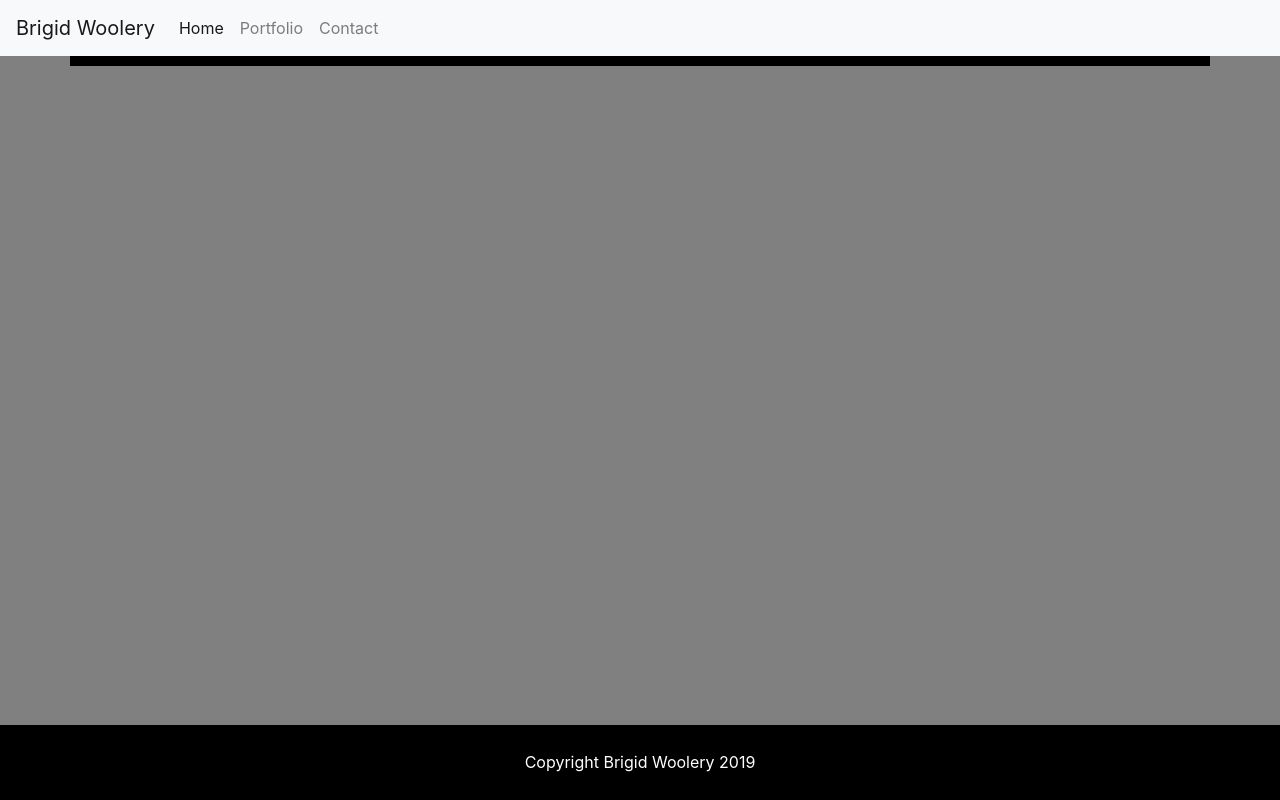
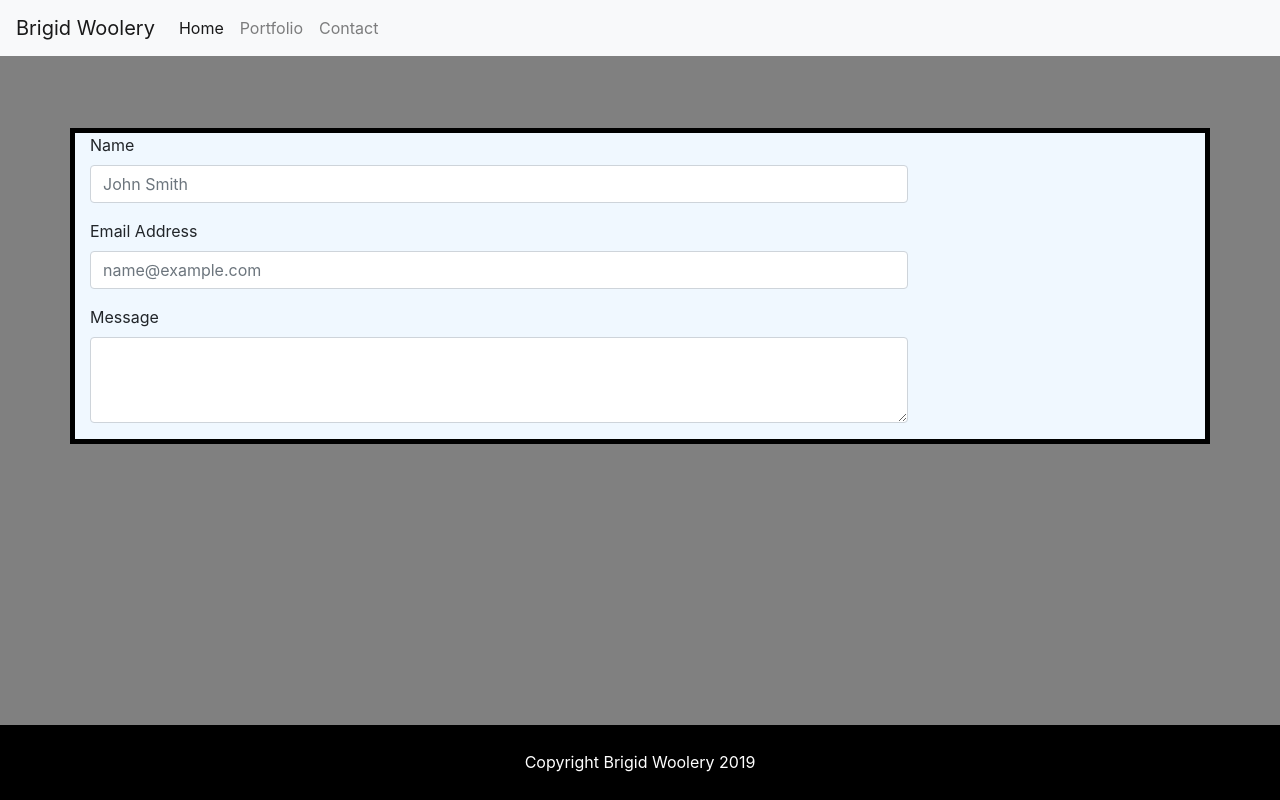
Before and after one commit to BWoolery/Bootstrap-Portfolio, a plain HTML site: page contact.html in a window 1280 px wide. Drawn offline with nearby package versions, Linux system fonts and the light colour scheme.

Commit message:
Fixed nav

```diff
--- a/contact.html
+++ b/contact.html
@@ -29,10 +29,26 @@
                   </ul>
                 </div>
               </nav>
-
+<br>
+<br>
+<br>
               <div class="container">
                 <div class="row">
                     <div class="column col-lg-9">
+                      <form>
+                        <div class="form-group">
+                          <label for="exampleFormControlInput1">Name</label>
+                          <input type="email" class="form-control" id="exampleFormControlInput1" placeholder="John Smith">
+                        </div>
+                        <div class="form-group">
+                          <label for="exampleFormControlInput1">Email Address</label>
+                          <input type="email" class="form-control" id="exampleFormControlInput1" placeholder="name@example.com">
+                        </div>
+                        <div class="form-group">
+                          <label for="exampleFormControlTextarea1">Message</label>
+                          <textarea class="form-control" id="exampleFormControlTextarea1" rows="3"></textarea>
+                        </div>
+                      </form>
 
                     </div>
                 </div>
--- a/style.css
+++ b/style.css
@@ -13,6 +13,7 @@ body{
     border-color: black;
     border-style: solid;
     padding: 20 px;
+    margin-top: 50 px;
 
 }
 
```
Also changed, not shown: index.html (+0 -10 lines), portfolio.html (+6 -9 lines).
